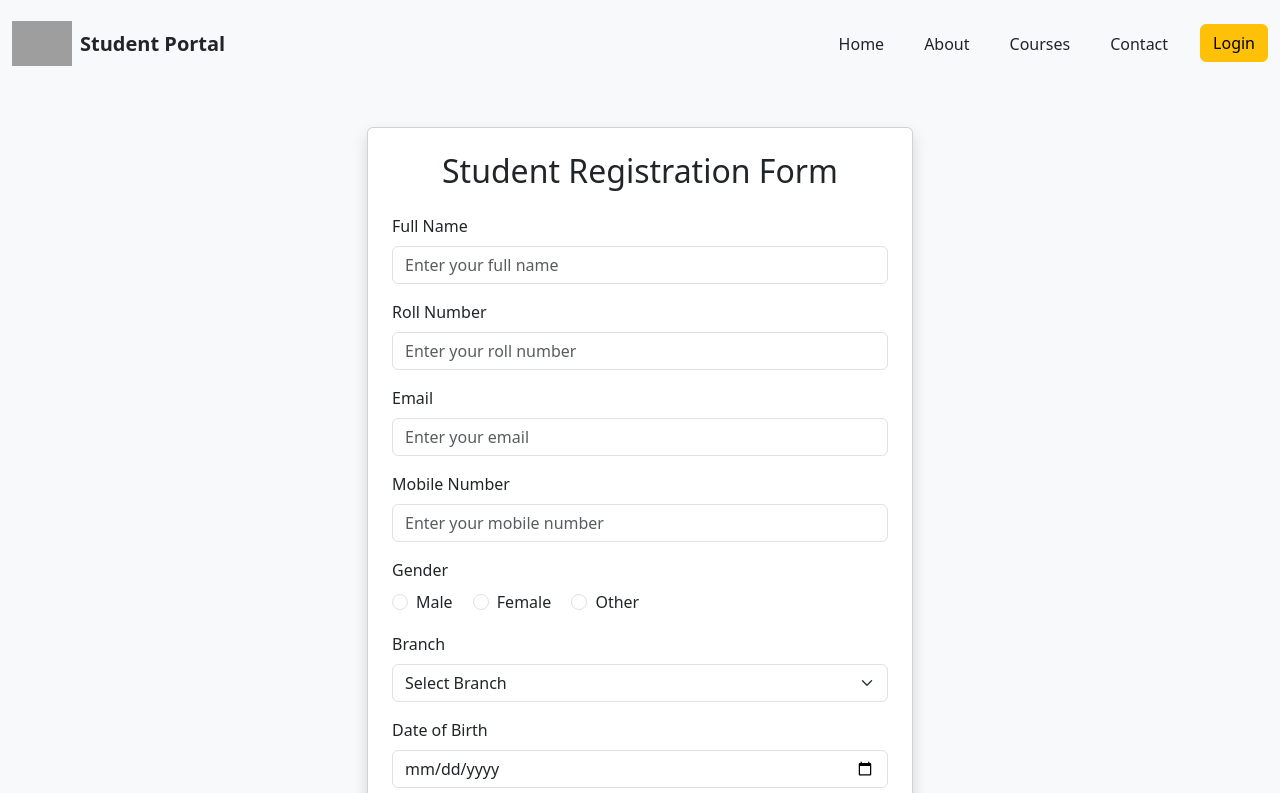
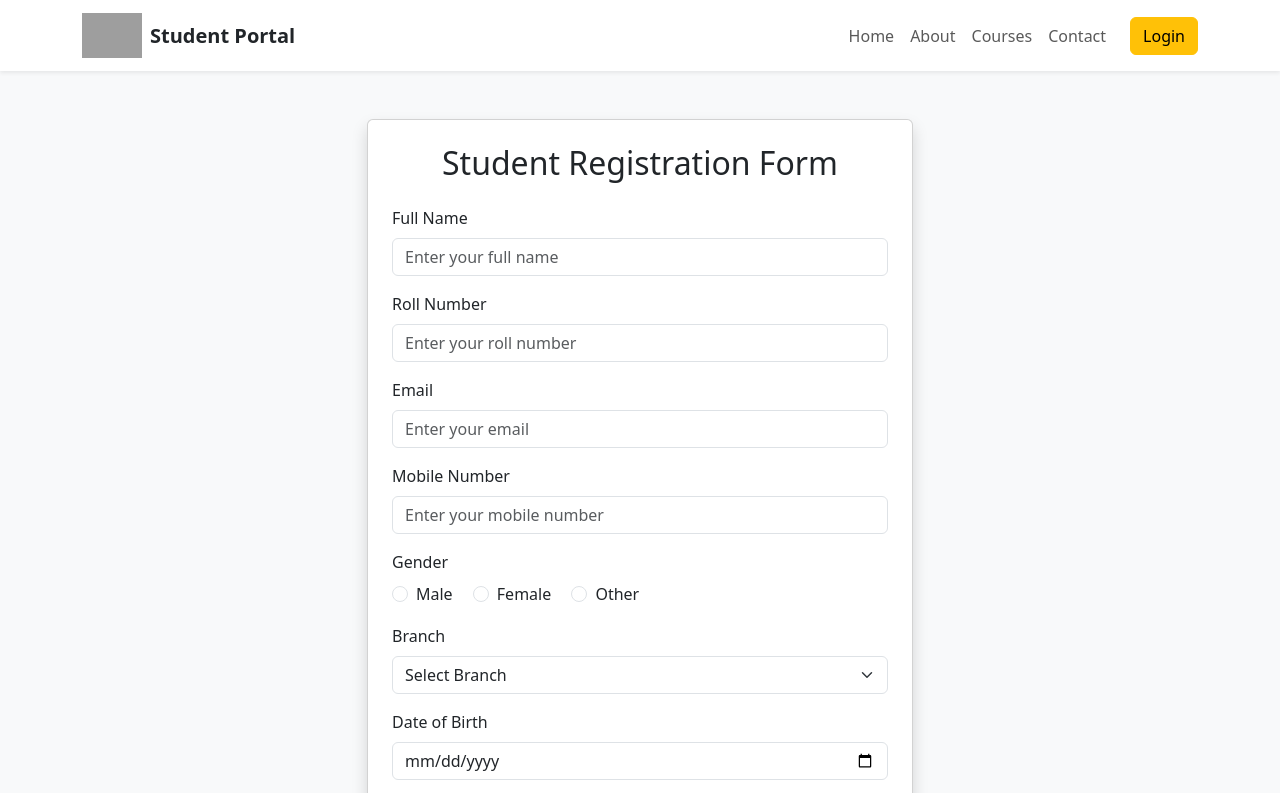
Before and after one commit to PavanBojja33/FSD_Training, a plain HTML site: page FrontEndTasks/StudentManagementPortal/RegistrationForm.html in a window 1280 px wide. Shown: the top 793 px of the page. Drawn offline with nearby package versions, Linux system fonts and the light colour scheme; grey boxes are pictures that could not be loaded.

Commit message:
designed registration_page

```diff
--- a/FrontEndTasks/StudentManagementPortal/RegistrationForm.html
+++ b/FrontEndTasks/StudentManagementPortal/RegistrationForm.html
@@ -9,8 +9,8 @@
 </head>
 
 <body class="bg-light">
-    <nav class="navbar navbar-expand-lg">
-        <div class="container-fluid mt-2">
+    <nav class="navbar navbar-expand-lg bg-white shadow-sm">
+        <div class="container">
 
             <a class="navbar-brand d-flex align-items-center" href="#">
                 <img src="https://img.collegepravesh.com/2021/06/CVRCE-Ibrahimpatnam-Logo.png" alt="College Logo"
@@ -18,32 +18,27 @@
                 <span class="fw-bold text-dark">Student Portal</span>
             </a>
 
-            <ul class="navbar-nav d-flex flex-row align-items-between gap-4">
+            <button class="navbar-toggler" type="button" data-bs-toggle="collapse" data-bs-target="#navbarNav">
+                <span class="navbar-toggler-icon"></span>
+            </button>
 
-                <li class="nav-item">
-                    <a class="nav-link text-dark" href="./home.html">Home</a>
-                </li>
+            <div class="collapse navbar-collapse" id="navbarNav">
 
-                <li class="nav-item">
-                    <a class="nav-link text-dark" href="#">About</a>
-                </li>
+                <ul class="navbar-nav ms-auto align-items-lg-center">
 
-                <li class="nav-item">
-                    <a class="nav-link text-dark" href="#">Courses</a>
-                </li>
+                    <li class="nav-item"><a class="nav-link" href="./home.html">Home</a></li>
 
-                <li class="nav-item">
-                    <a class="nav-link text-dark" href="#">Contact</a>
-                </li>
+                    <li class="nav-item"><a class="nav-link" href="#">About</a></li>
 
-                <li class="nav-item">
-                    <a href="#" class="btn btn-warning">
-                        Login
-                    </a>
-                </li>
+                    <li class="nav-item"><a class="nav-link" href="#">Courses</a></li>
 
-            </ul>
+                    <li class="nav-item"><a class="nav-link" href="#">Contact</a></li>
 
+                    <li class="nav-item ms-lg-3"><a href="#" class="btn btn-warning">Login</a></li>
+
+                </ul>
+
+            </div>
         </div>
     </nav>
     <div class="container py-5">
```
